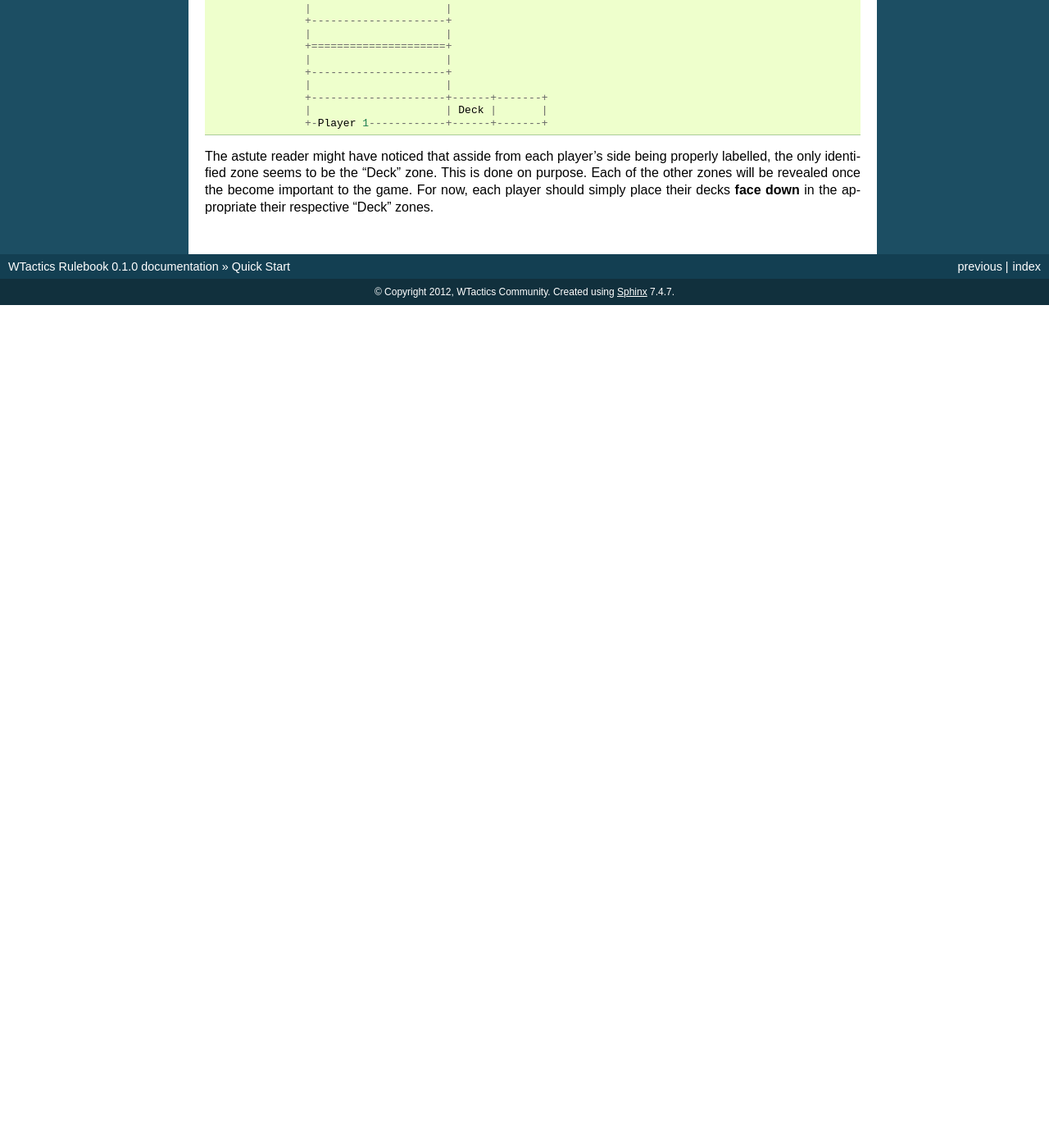
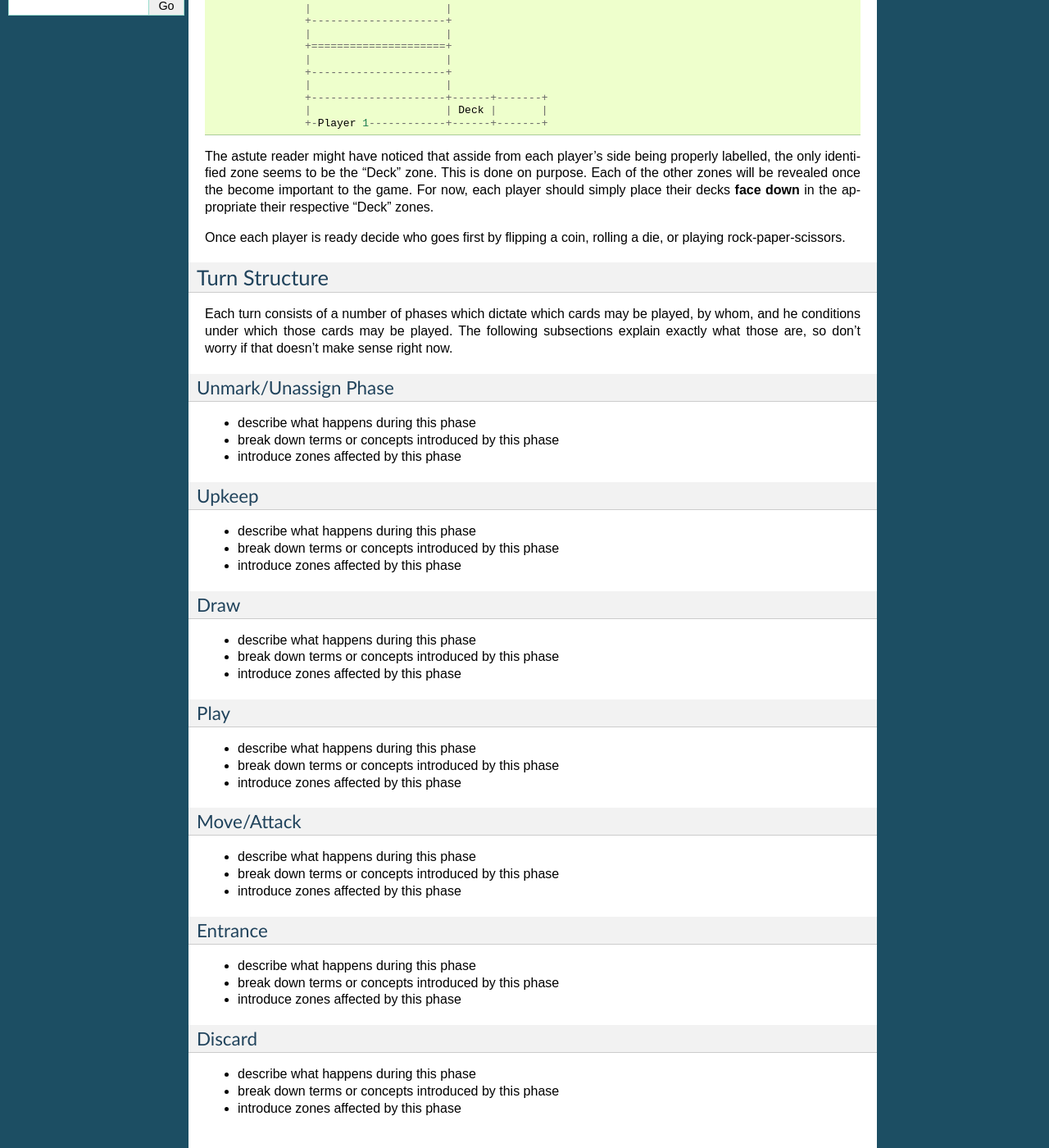
Before and after one commit to naught101/rules, a Sphinx documentation site: the page built from source/quickstart.rst, in a window 1280 px wide and 1400 px high, scrolled down 429 px. Shown: the whole window at 82% size. Built offline with Sphinx 7.4.7, drawn with Linux system fonts in a browser that asks for light colours; before the commit the page ends 900 px from its top, so only the background shows below that; some of the changed text lies outside the part shown.

```diff
--- a/source/quickstart.rst
+++ b/source/quickstart.rst
@@ -40,3 +40,63 @@
 is done on purpose. Each of the other zones will be revealed once the become
 important to the game. For now, each player should simply place their decks
 **face down** in the appropriate their respective "Deck" zones.
+
+Once each player is ready decide who goes first by flipping a coin, rolling a
+die, or playing rock-paper-scissors.
+
+Turn Structure
+--------------
+
+Each turn consists of a number of phases which dictate which cards may be
+played, by whom, and he conditions under which those cards may be played. The
+following subsections explain exactly what those are, so don't worry if that
+doesn't make sense right now.
+
+Unmark/Unassign Phase
+~~~~~~~~~~~~~~~~~~~~~
+
+* describe what happens during this phase
+* break down terms or concepts introduced by this phase
+* introduce zones affected by this phase
+
+Upkeep
+~~~~~~
+
+* describe what happens during this phase
+* break down terms or concepts introduced by this phase
+* introduce zones affected by this phase
+
+Draw
+~~~~
+
+* describe what happens during this phase
+* break down terms or concepts introduced by this phase
+* introduce zones affected by this phase
+
+Play
+~~~~
+
+* describe what happens during this phase
+* break down terms or concepts introduced by this phase
+* introduce zones affected by this phase
+
+Move/Attack
+~~~~~~~~~~~
+
+* describe what happens during this phase
+* break down terms or concepts introduced by this phase
+* introduce zones affected by this phase
+
+Entrance
+~~~~~~~~
+
+* describe what happens during this phase
+* break down terms or concepts introduced by this phase
+* introduce zones affected by this phase
+
+Discard
+~~~~~~~
+
+* describe what happens during this phase
+* break down terms or concepts introduced by this phase
+* introduce zones affected by this phase
```
